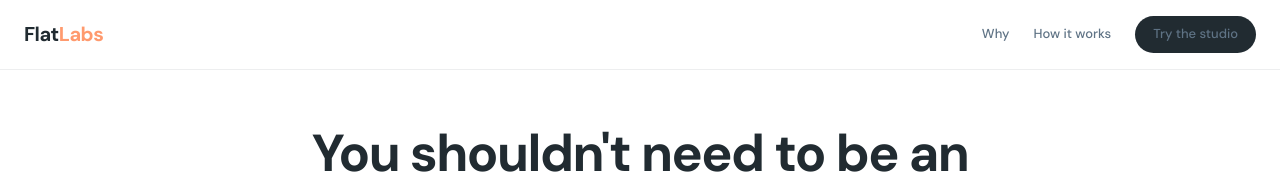
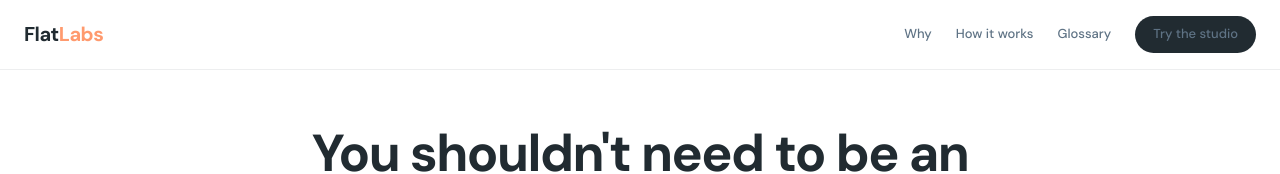
Before and after one commit to mariachauplannaz-oss/testflatlabsV3, a plain HTML site: page index.html in a window 1280 px wide. Shown: the top 174 px of the page. Drawn offline with Linux system fonts and the light colour scheme.

Commit message:
<a href="/learn/">Glossary</a>

```diff
--- a/index.html
+++ b/index.html
@@ -454,6 +454,7 @@ footer a:hover { color: var(--ink); }
     <div class="nav-links">
         <a href="#problem">Why</a>
         <a href="#how">How it works</a>
+        <a href="/learn/">Glossary</a>
         <a href="app.html" class="nav-cta">Try the studio</a>
     </div>
 </nav>
```
